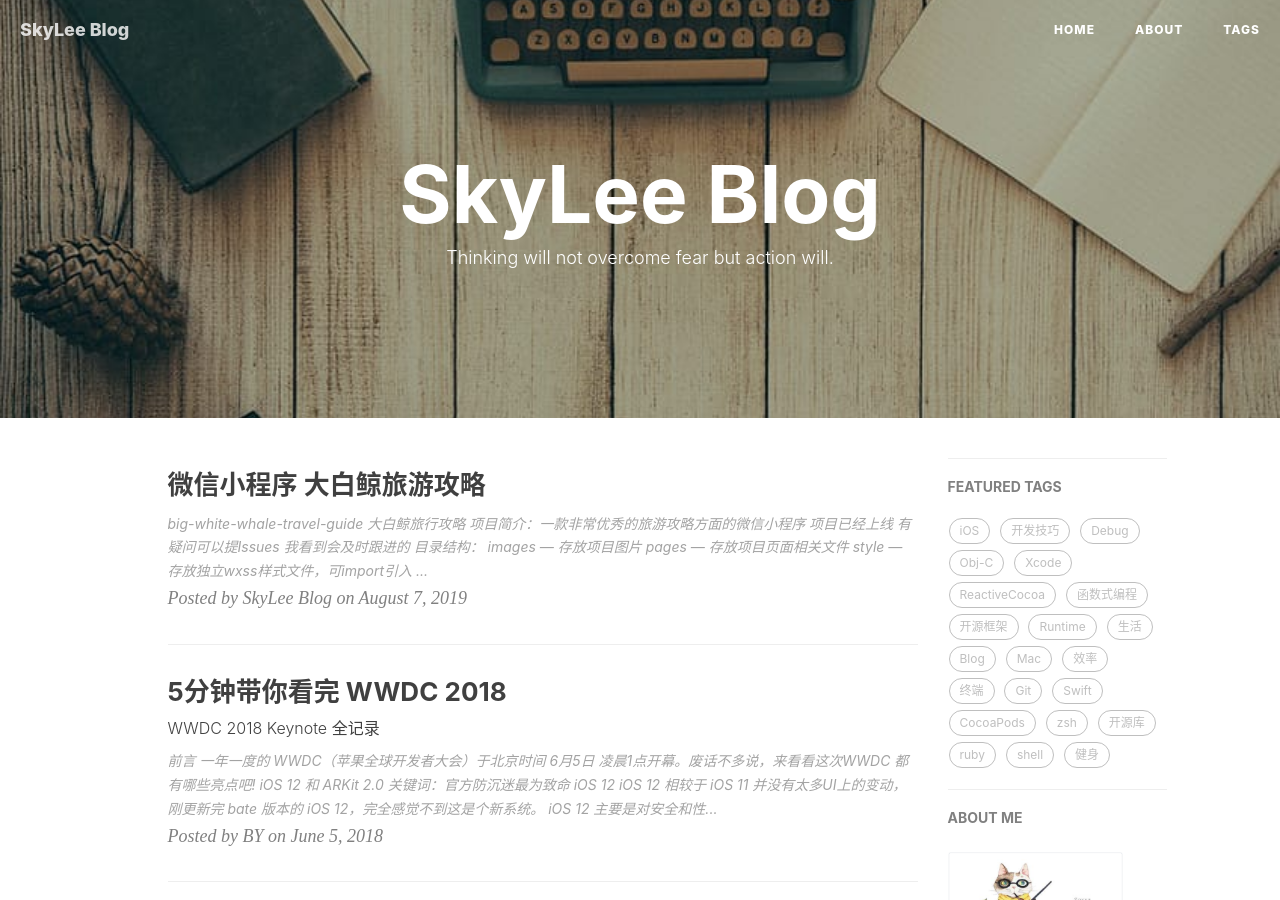
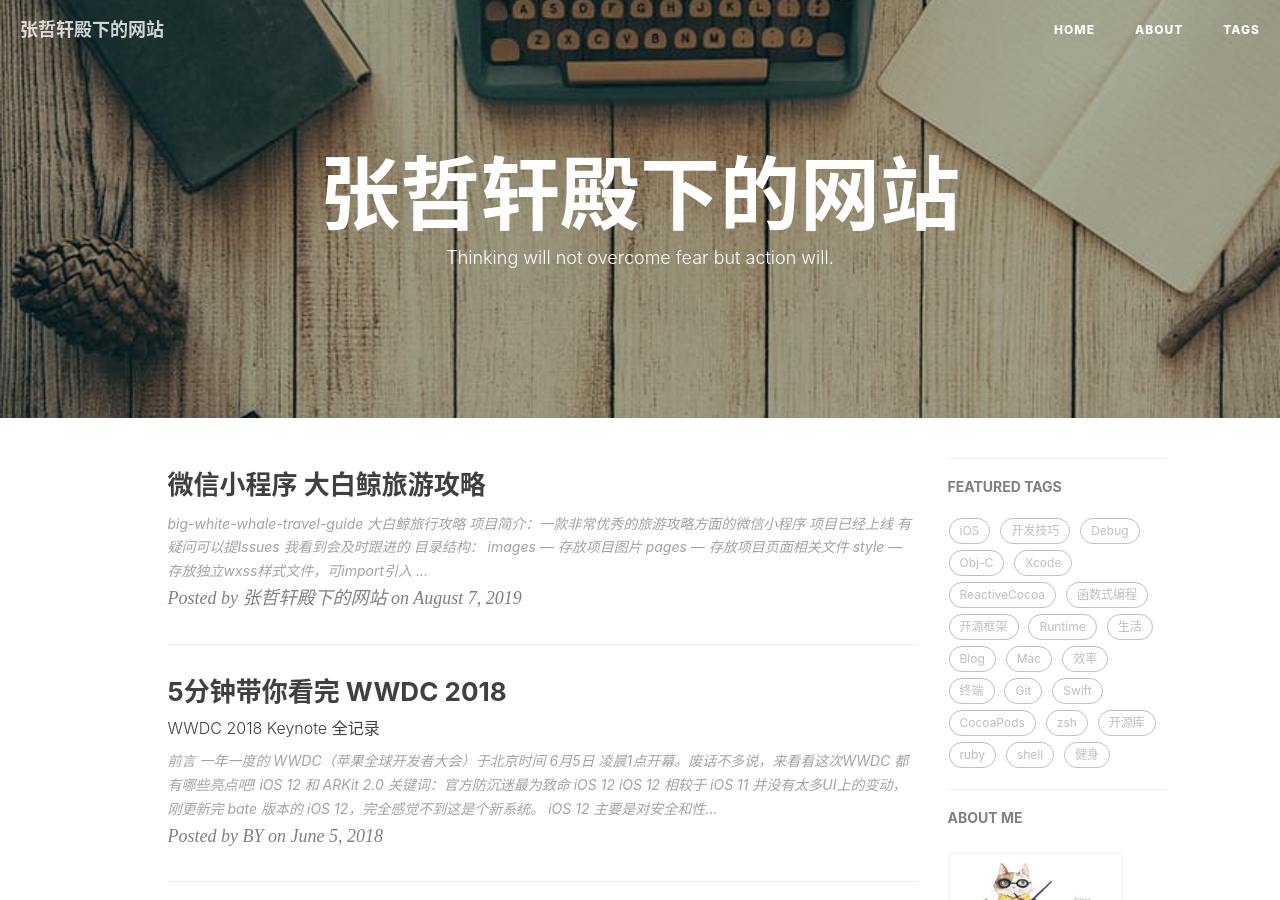
Before and after one commit to DevilAC/site, a Jekyll site: the page built from index.html, in a window 1280 px wide and 900 px high. Built offline with Jekyll 4.4.1, drawn with Linux system fonts in a browser that asks for light colours; nearby versions of some CDN libraries; the list of posts is cut into pages by our own code; comment, search, counter and statistics services are not loaded; some of the changed text lies outside the part shown.

Commit message:
修改标题

```diff
--- a/_config.yml
+++ b/_config.yml
@@ -1,14 +1,14 @@
 # Site settings
-title: SkyLee Blog
-SEOTitle: Sky Lee | BLOG
+title: 张哲轩殿下的网站
+SEOTitle: LoradAC | BLOG
 header-img: img/post-bg-desk.jpg
 email: mylisk@163.com
 description: "Every failure is leading towards success."
-keyword: "BY, SkyLee Blog, SkyLee的博客"
-url: "http://skylee.gitee.io"          # your host, for absolute URL
+keyword: "张哲轩殿下的博客"
+url: "https://devilac.github.io/site/"          # your host, for absolute URL
 baseurl: "/site"
 #baseurl: "/bom" # the subpath of your site, e.g. /blog      # for example, '/blog' if your blog hosted on 'host/blog'
-github_repo: "https://gitee.com/skylee/gitblog" # you code repository
+github_repo: "https://github.com/DevilAC/site" # you code repository
 
 # Sidebar settings
 sidebar: true                           # whether or not using Sidebar.
```
